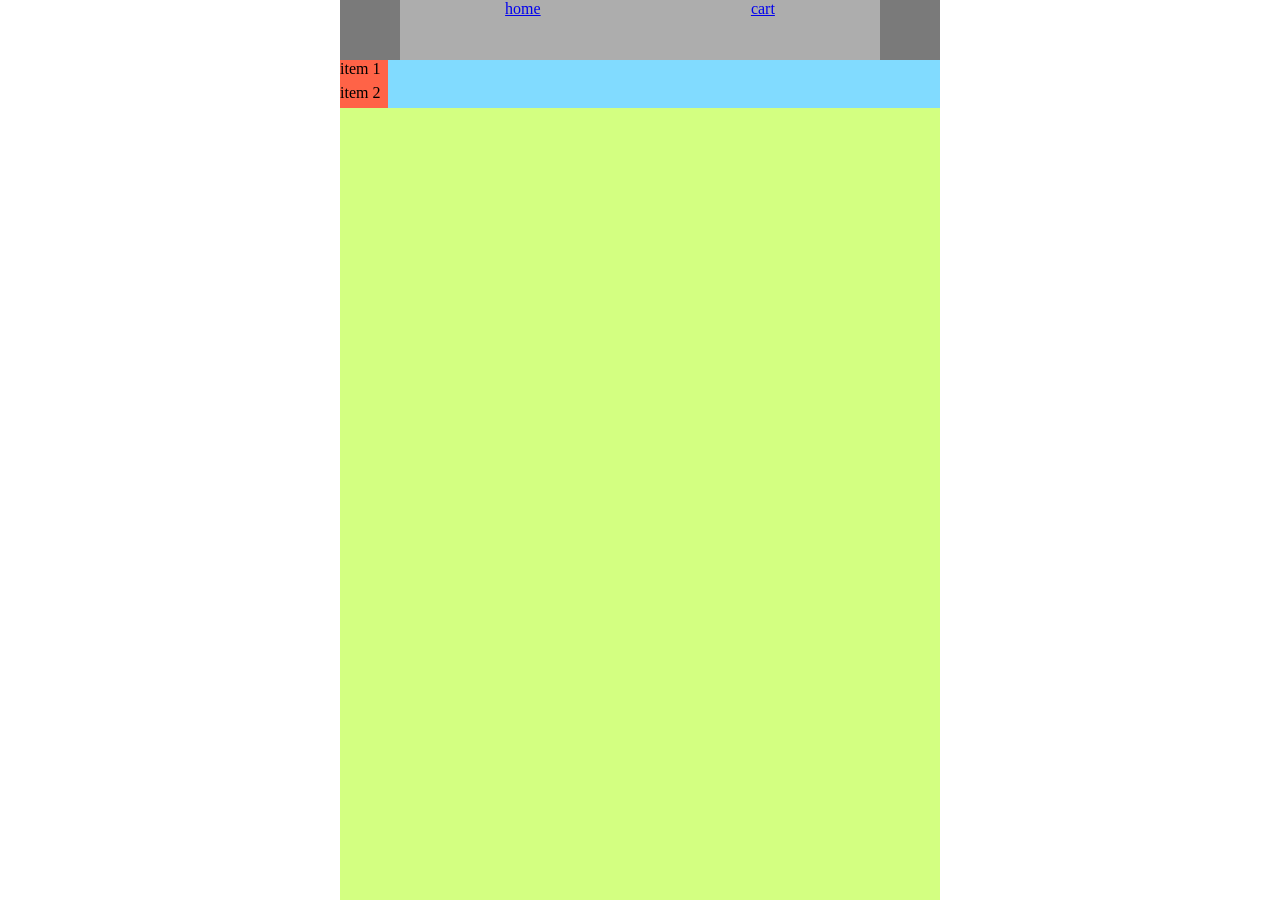
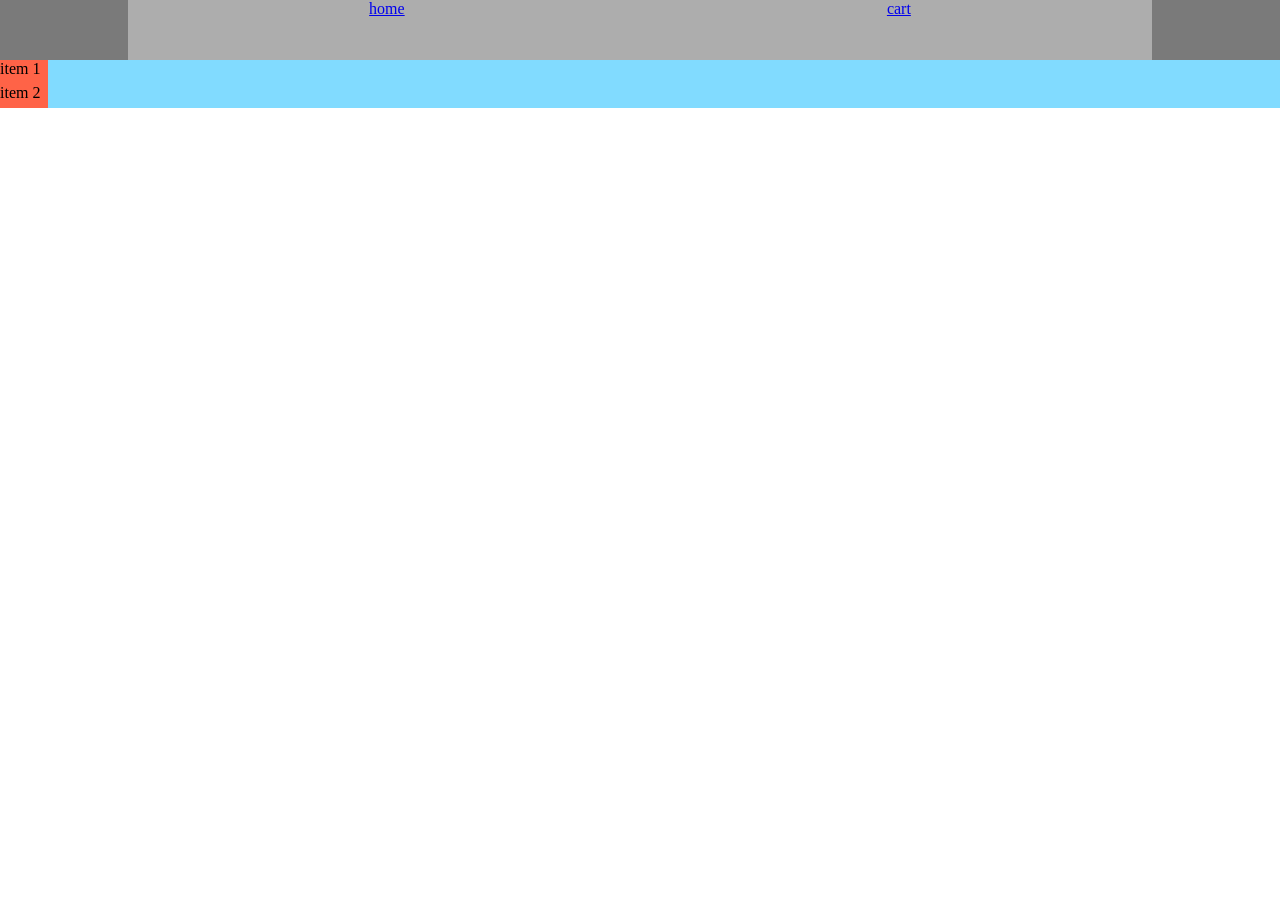
Before and after one commit to ivan-kaliaskin/online-store, a website built with webpack: page src/template.html in a window 1280 px wide. After the commit the page ends 800 px from the top, so only its background shows below. Built offline with nearby package versions, Linux system fonts and the light colour scheme.

Commit message:
feat: deleted width and hight property from app-container

```diff
--- a/src/styles/_app.scss
+++ b/src/styles/_app.scss
@@ -1,6 +1,4 @@
 #app-container {
-    width: 600px;
-    height: 900px;
     box-sizing: border-box;
     margin: 0 auto;
     background-color: rgb(211, 255, 129);
```
Also changed, not shown: src/styles/main.css, 1 other file.
